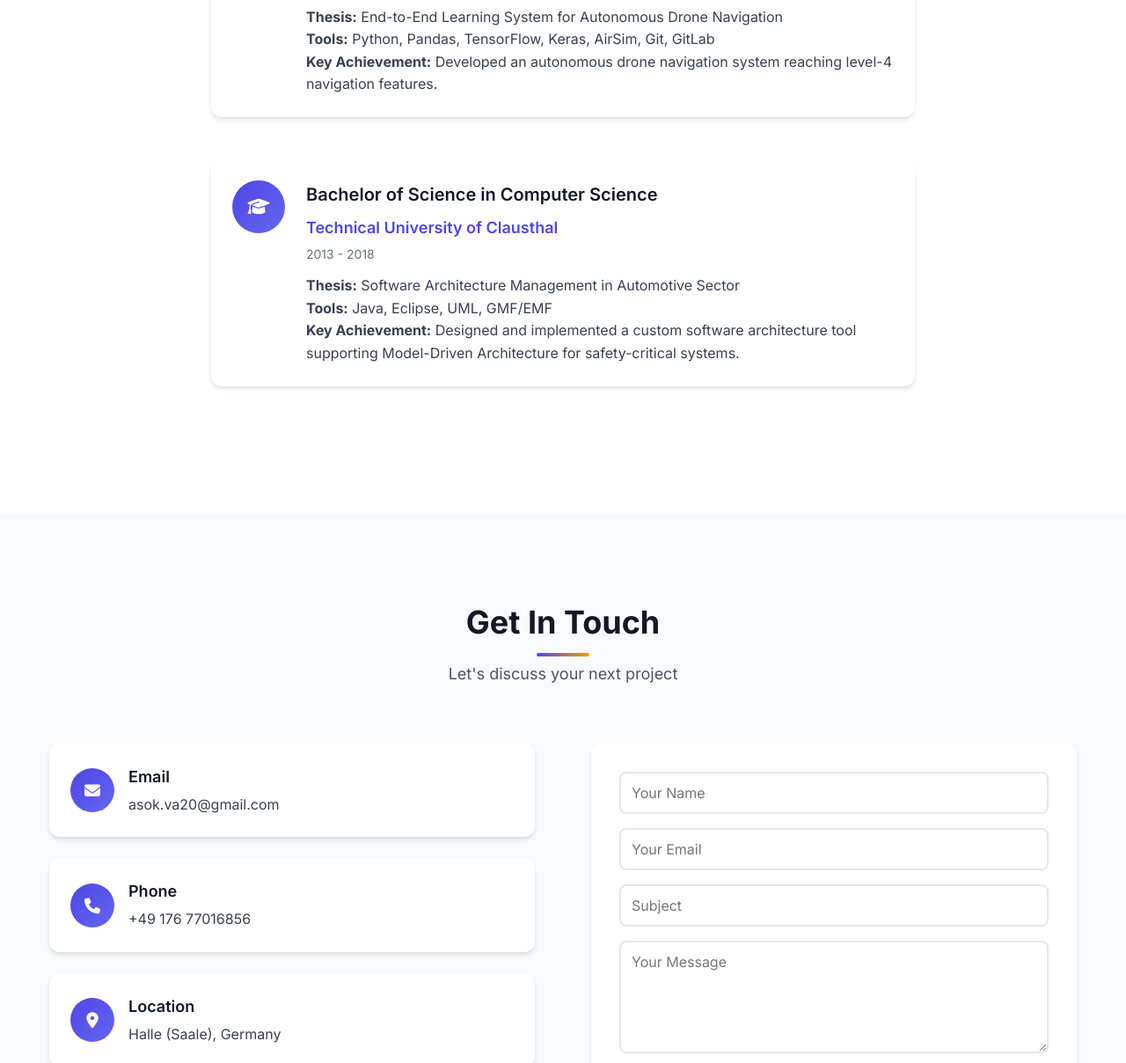
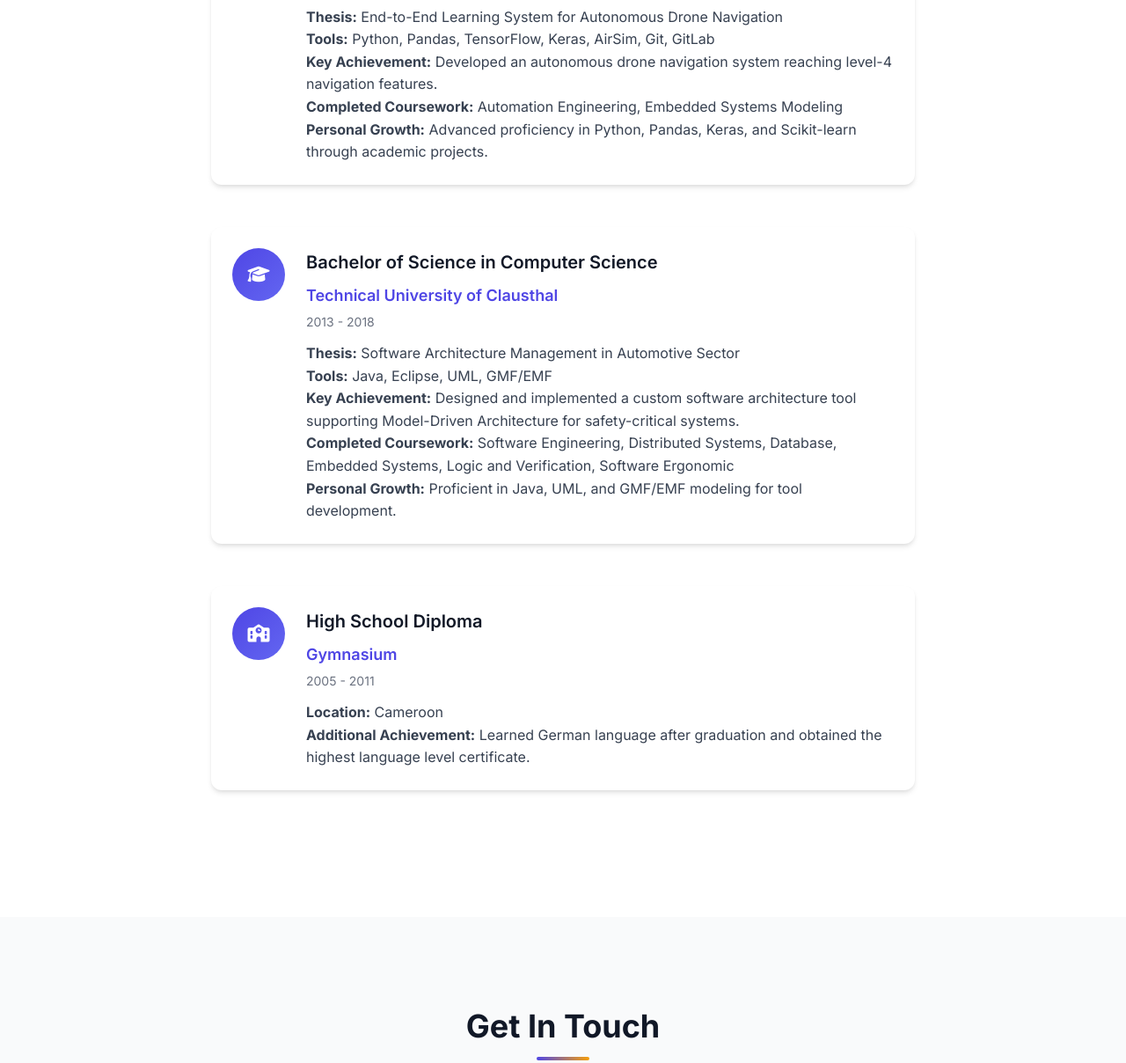
Before and after one commit to asokVA20/resume, a plain HTML site: page index.html in a window 1280 px wide. Shown: the part 10511-11719 px from the top of the page at 88% size. Drawn offline with Linux system fonts and the light colour scheme.

Commit message:
Enhance index.html by adding detailed descriptions for academic achievements, including completed coursework and personal growth insights. Introduce a new education section for high school diploma with additional achievements. Update contact information for improved clarity and completeness.

```diff
--- a/index.html
+++ b/index.html
@@ -1505,8 +1505,9 @@
                         <p class="education-description">
                             <strong>Thesis:</strong> End-to-End Learning System for Autonomous Drone Navigation<br>
                             <strong>Tools:</strong> Python, Pandas, TensorFlow, Keras, AirSim, Git, GitLab<br>
-                            <strong>Key Achievement:</strong> Developed an autonomous drone navigation system reaching
-                            level-4 navigation features.
+                            <strong>Key Achievement:</strong> Developed an autonomous drone navigation system reaching level-4 navigation features.<br>
+                            <strong>Completed Coursework:</strong> Automation Engineering, Embedded Systems Modeling<br>
+                            <strong>Personal Growth:</strong> Advanced proficiency in Python, Pandas, Keras, and Scikit-learn through academic projects.
                         </p>
                     </div>
                 </div>
@@ -1522,8 +1523,24 @@
                         <p class="education-description">
                             <strong>Thesis:</strong> Software Architecture Management in Automotive Sector<br>
                             <strong>Tools:</strong> Java, Eclipse, UML, GMF/EMF<br>
-                            <strong>Key Achievement:</strong> Designed and implemented a custom software architecture
-                            tool supporting Model-Driven Architecture for safety-critical systems.
+                            <strong>Key Achievement:</strong> Designed and implemented a custom software architecture tool supporting Model-Driven Architecture for safety-critical systems.<br>
+                            <strong>Completed Coursework:</strong> Software Engineering, Distributed Systems, Database, Embedded Systems, Logic and Verification, Software Ergonomic<br>
+                            <strong>Personal Growth:</strong> Proficient in Java, UML, and GMF/EMF modeling for tool development.
+                        </p>
+                    </div>
+                </div>
+
+                <div class="education-item">
+                    <div class="education-icon">
+                        <i class="fas fa-school"></i>
+                    </div>
+                    <div class="education-content">
+                        <h3>High School Diploma</h3>
+                        <span class="education-institution">Gymnasium</span>
+                        <span class="education-date">2005 - 2011</span>
+                        <p class="education-description">
+                            <strong>Location:</strong> Cameroon<br>
+                            <strong>Additional Achievement:</strong> Learned German language after graduation and obtained the highest language level certificate.
                         </p>
                     </div>
                 </div>
@@ -1555,7 +1572,7 @@
                         </div>
                         <div class="contact-details">
                             <h3>Phone</h3>
-                            <p>+49 176 77016856</p>
+                            <p>+49 176 77016856 | +49 1520 3593729</p>
                         </div>
                     </div>
                     <div class="contact-card">
@@ -1564,7 +1581,7 @@
                         </div>
                         <div class="contact-details">
                             <h3>Location</h3>
-                            <p>Halle (Saale), Germany</p>
+                            <p>Zapfenweg 18, 60120 Halle (Saale), Saxony-Anhalt, Germany</p>
                         </div>
                     </div>
                     <div class="contact-card">
```
